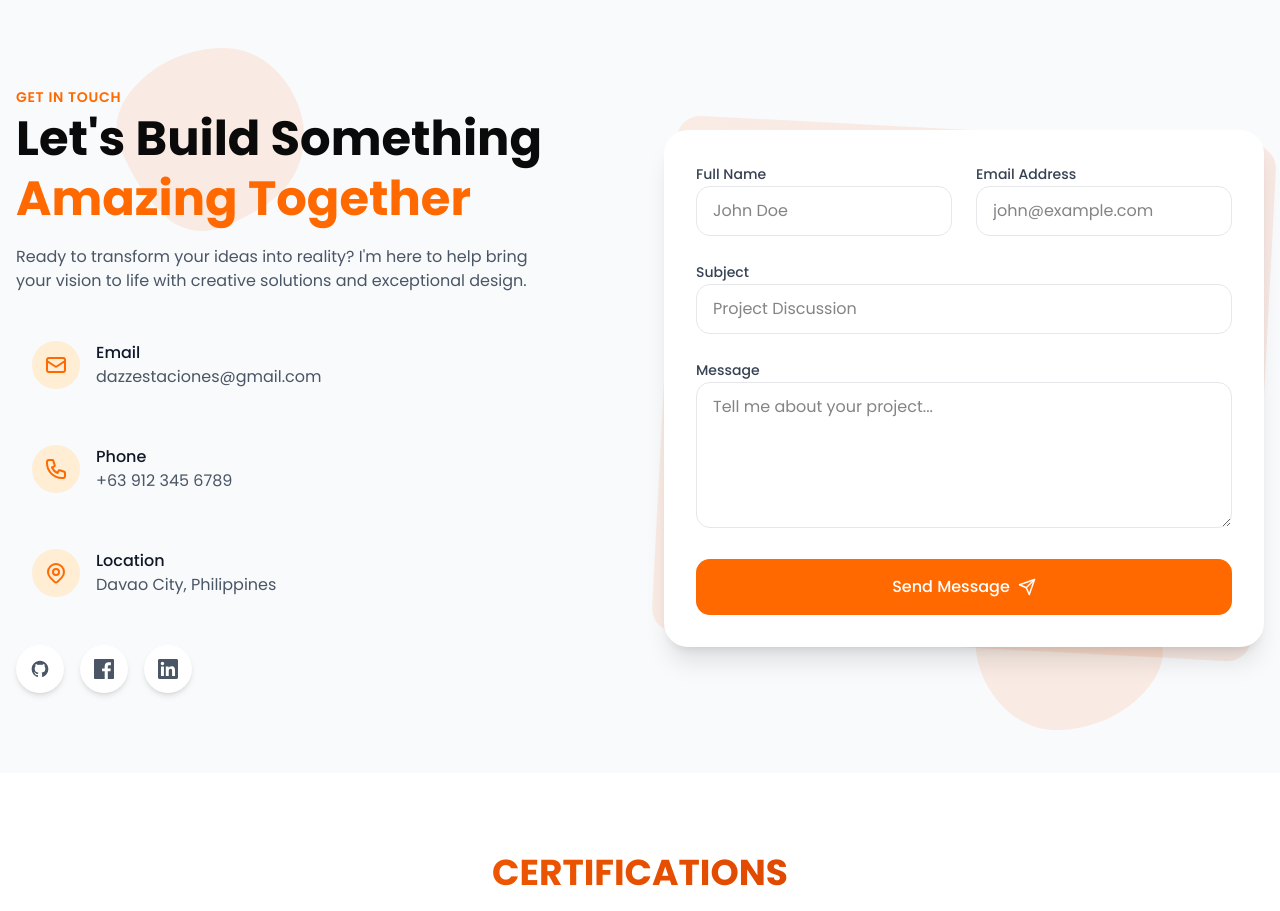
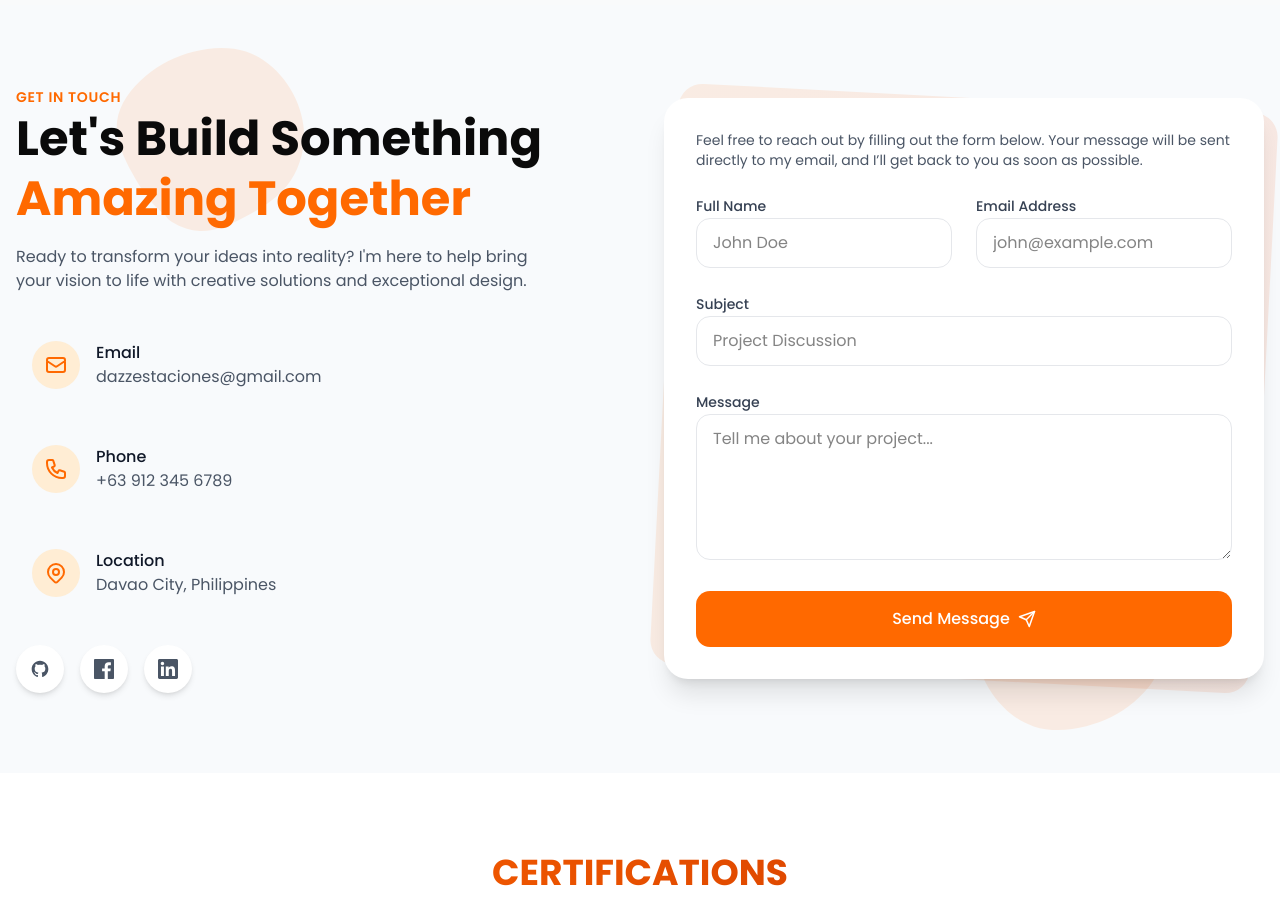
Before and after one commit to CleevePhilip/dazzle, a Next.js app in the folder client/: page / in a window 1280 px wide. Shown: the part 3940-4851 px from the top of the page. Built offline with nearby package versions, Linux system fonts and the light colour scheme.

Commit message:
Contact Form add details

```diff
--- a/client/src/app/page.tsx
+++ b/client/src/app/page.tsx
@@ -996,6 +996,9 @@ const Home = () => {
               >
                 <div className="absolute inset-0 bg-gradient-to-r from-orange-500 to-orange-600 transform rotate-3 rounded-3xl opacity-10"></div>
                 <div className="relative bg-white shadow-xl rounded-3xl p-8">
+                <p className="text-sm text-gray-600 mb-6">
+                    Feel free to reach out by filling out the form below. Your message will be sent directly to my email, and I’ll get back to you as soon as possible.
+                </p>
                   <form
                     action="https://formspree.io/f/mvgrkeoo" // 🔁 Replace with your actual Formspree form ID
                     method="POST"
```
